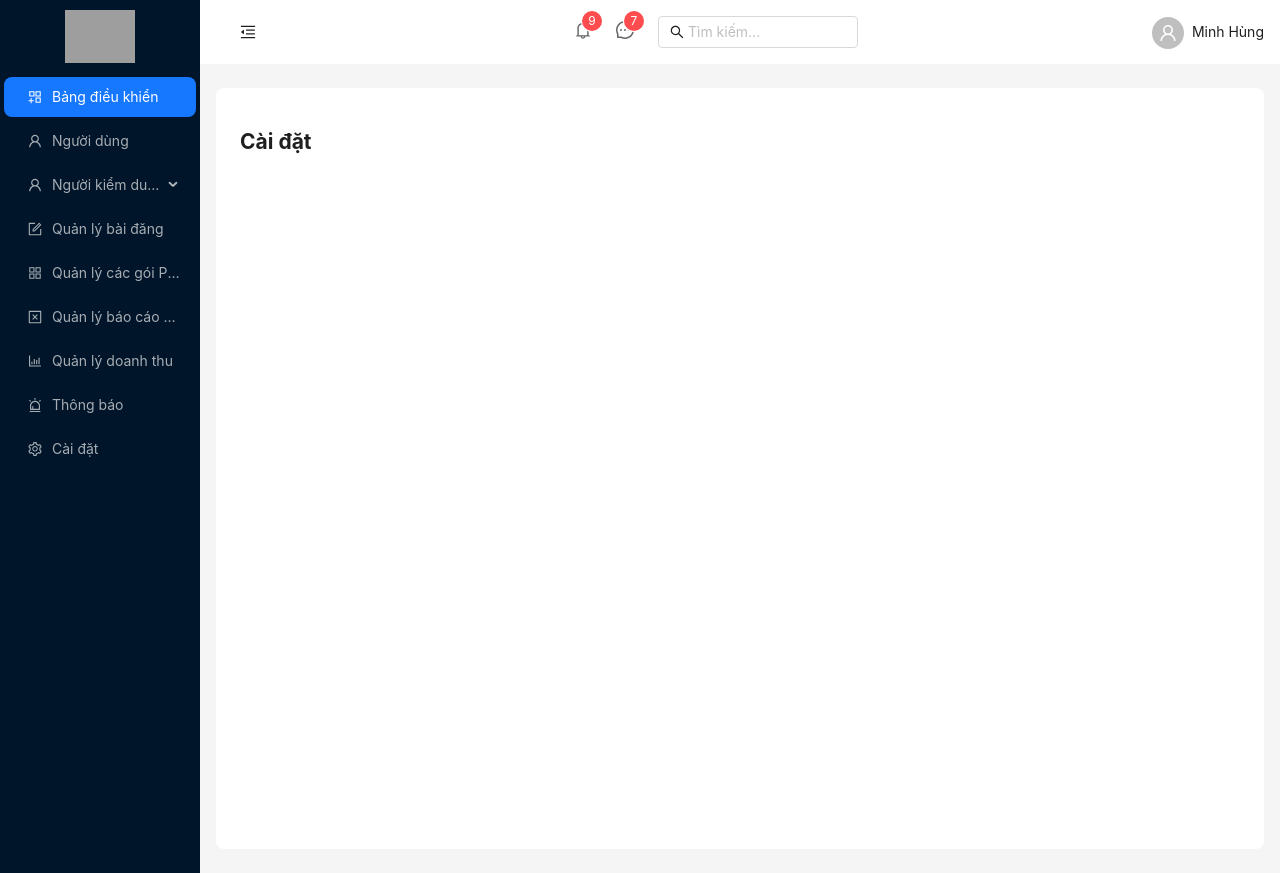
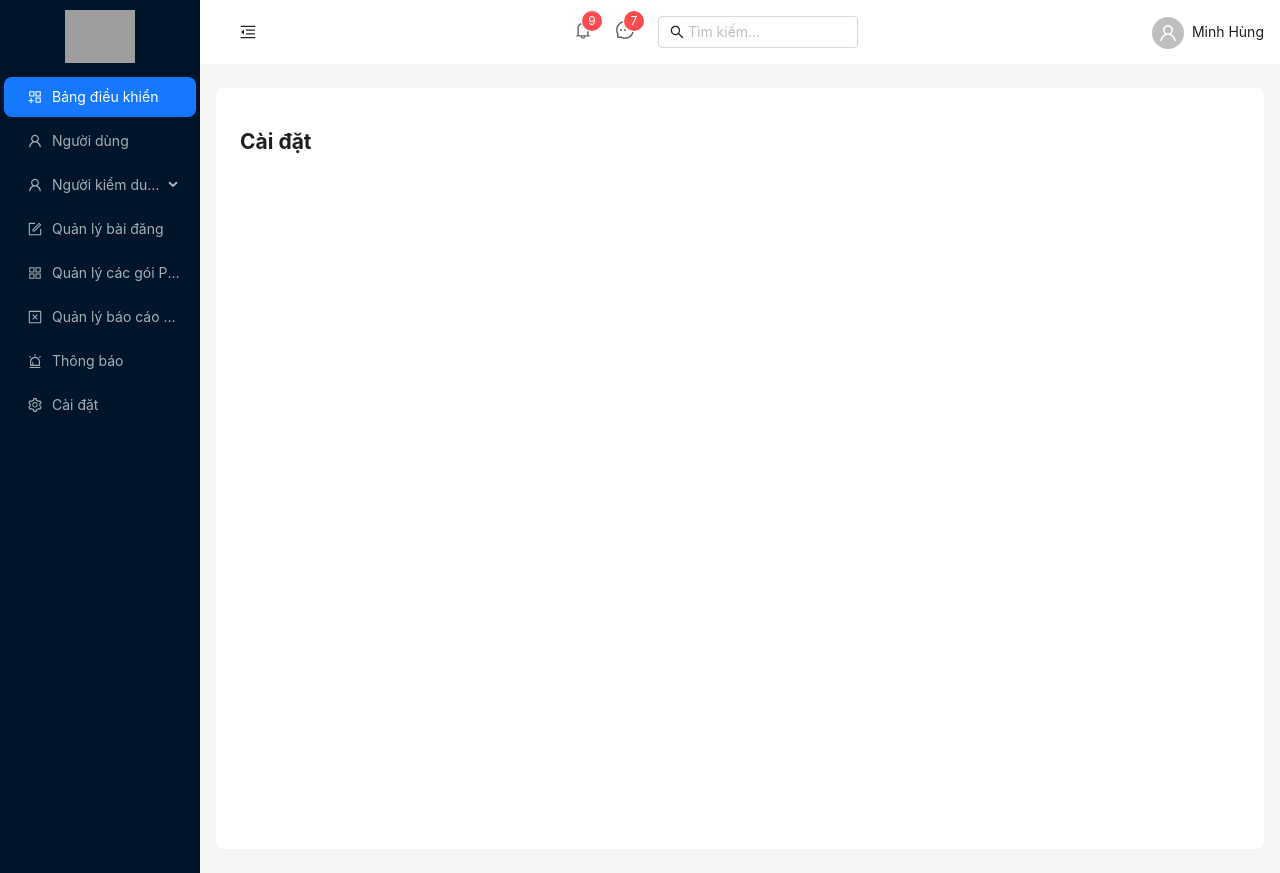
Before and after one commit to nmk2905/AdminPage, a React (Create React App) app: page /settings in a window 1280 px wide. Built offline with nearby package versions, Linux system fonts and the light colour scheme; grey boxes are pictures that could not be loaded.

Commit message:
Remove revenue page

```diff
--- a/src/layout/admin.layout.jsx
+++ b/src/layout/admin.layout.jsx
@@ -3,8 +3,6 @@ import {
   AlertOutlined,
   AppstoreAddOutlined,
   AppstoreOutlined,
-  BarChartOutlined,
-  BellOutlined,
   CloseSquareOutlined,
   FormOutlined,
   MenuFoldOutlined,
@@ -13,6 +11,7 @@ import {
   SearchOutlined,
   SettingOutlined,
   UserOutlined,
+  BellOutlined,
 } from "@ant-design/icons";
 import "../styles/layout.css";
 import {
@@ -35,22 +34,14 @@ import CreateModerators from "../pages/create-moderators";
 import ManagePosts from "../pages/manage-posts";
 import ManagePackages from "../pages/manage-packages";
 import ManageReports from "../pages/manage-reports";
-import ManageRevenue from "../pages/manage-revenue";
 import Notifications from "../pages/notifications";
 import Settings from "../pages/settings";
+
 const { Header, Sider, Content } = Layout;
 const AdminLayout = () => {
   const navigate = useNavigate();
   const [notifications, setNotifications] = useState(9);
   const [messages, setMessages] = useState(7);
-
-  const userMenu = (
-    <div style={{ padding: 10 }}>
-      <p>Profile</p>
-      <p>Settings</p>
-      <p>Logout</p>
-    </div>
-  );
   const [collapsed, setCollapsed] = useState(false);
   const {
     token: { colorBgContainer, borderRadiusLG },
@@ -65,11 +56,6 @@ const AdminLayout = () => {
       key: "/users/list",
       icon: <UserOutlined />,
       label: "Người dùng",
-      // children: [
-      //   { key: "/users/list", label: "Người dùng" },
-      //   { key: "/users/info", label: "Thông tin người dùng" },
-      // ],
-
     },
     {
       key: "/moderators",
@@ -96,11 +82,6 @@ const AdminLayout = () => {
       label: "Quản lý báo cáo vi phạm",
     },
     {
-      key: "/revenue",
-      icon: <BarChartOutlined />,
-      label: "Quản lý doanh thu",
-    },
-    {
       key: "/notifications",
       icon: <AlertOutlined />,
       label: "Thông báo",
@@ -113,13 +94,9 @@ const AdminLayout = () => {
   ];
 
   return (
-    <>
     <Layout>
       <Sider trigger={null} collapsible collapsed={collapsed}>
-          <img
-            src="https://i.postimg.cc/VNnMmfC8/nest.png"
-            className="demo-logo-vertical"
-          />
+        <img src="https://i.postimg.cc/VNnMmfC8/nest.png" className="demo-logo-vertical" />
         <Menu
           style={{ height: "100vh" }}
           theme="dark"
@@ -139,15 +116,12 @@ const AdminLayout = () => {
             justifyContent: "space-between",
           }}
         >
-            {/* Nút toggle menu */}
           <Button
             type="text"
             icon={collapsed ? <MenuUnfoldOutlined /> : <MenuFoldOutlined />}
             onClick={() => setCollapsed(!collapsed)}
             style={{ fontSize: "16px", width: 64, height: 64 }}
           />
-
-            {/* Nhóm thông báo, tin nhắn và tìm kiếm */}
           <Space size="large">
             <Badge count={notifications}>
               <BellOutlined style={{ fontSize: 18, color: "#666" }} />
@@ -155,15 +129,9 @@ const AdminLayout = () => {
             <Badge count={messages}>
               <MessageOutlined style={{ fontSize: 18, color: "#666" }} />
             </Badge>
-              <Input
-                placeholder="Tìm kiếm..."
-                prefix={<SearchOutlined />}
-                style={{ width: 200, borderRadius: 4 }}
-              />
+            <Input placeholder="Tìm kiếm..." prefix={<SearchOutlined />} style={{ width: 200, borderRadius: 4 }} />
           </Space>
-
-            {/* Avatar và dropdown user */}
-            <Dropdown overlay={userMenu} placement="bottomRight">
+          <Dropdown overlay={<div style={{ padding: 10 }}><p>Profile</p><p>Settings</p><p>Logout</p></div>} placement="bottomRight">
             <Space>
               <Avatar icon={<UserOutlined />} />
               <span>Minh Hùng</span>
@@ -188,14 +156,12 @@ const AdminLayout = () => {
             <Route path="/manage-posts" element={<ManagePosts />} />
             <Route path="/premium-packages" element={<ManagePackages />} />
             <Route path="/reports" element={<ManageReports />} />
-              <Route path="/revenue" element={<ManageRevenue />} />
             <Route path="/notifications" element={<Notifications />} />
             <Route path="/settings" element={<Settings />} />
           </Routes>
         </Content>
       </Layout>
     </Layout>
-    </>
   );
 };
 
--- a/src/pages/manage-revenue.jsx
+++ /dev/null
@@ -1,13 +0,0 @@
-import React from "react";
-
-const ManageRevenue = () => {
-  return (
-    <div>
-      <div style={{ marginBottom: 30 }}>
-        <h2>Quản lý doanh thu</h2>
-      </div>
-    </div>
-  );
-};
-
-export default ManageRevenue;
```
Lines whose indentation alone changed are shown as unchanged.
